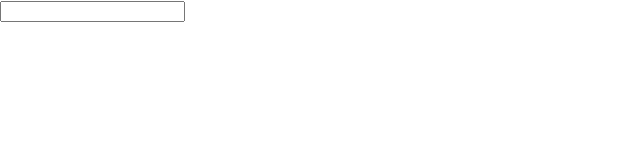
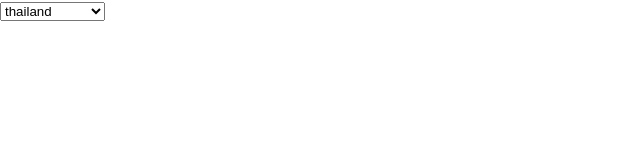
Before and after one commit to Firstkris/react-day3-state-pavitpim-fork, a React (Create React App) app: page / in a window 1280 px wide. Shown: the top 160 px of the page, without its empty margins (0-640 px from the left). Built offline with nearby package versions, Linux system fonts and the light colour scheme.

Commit message:
finish:lab-2 select tag

```diff
--- a/src/App.js
+++ b/src/App.js
@@ -1,12 +1,23 @@
-// จงสร้าง tag <input>
-// เมื่อผู้ใช้พิมพ์ค่าลงใน <input> ให้ console.log(ค่าที่ผู้ใช้พิมพ์)
+// Lab2
+// จงสร้าง tag <select> ซึ่งมีข้อมูลชื่อประเทศในรายการให้เลือก (ให้ลองใส่มา 5 ประเทศ)
+// เมื่อผู้ใช้เลือกประเทศ ให้ console.log ค่าประเทศที่ถูกเลือก
 
 function App() {
-  // handle fn
-  const handleChange = (event) => console.log(event.target.value);
+  // write your code
+  const handleChange = (event) => {
+    console.log(event.target.value);
+  };
 
-  // Render UI
-  return <input onChange={handleChange} />;
+  return (
+    <select onChange={handleChange}>
+      <option disabled>select country</option>
+      <option value='TH'>thailand</option>
+      <option value='SG'>singapore</option>
+      <option value='LAO'>laos</option>
+      <option value='MM'>myanmar</option>
+      <option value='CN'>china</option>
+    </select>
+  );
 }
 
 export default App;
```
